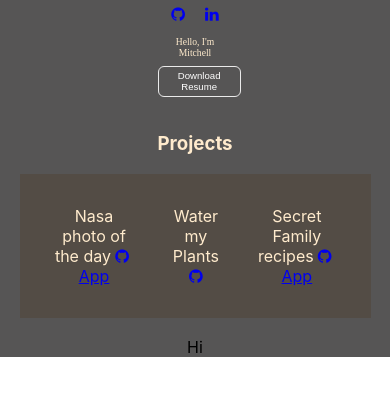
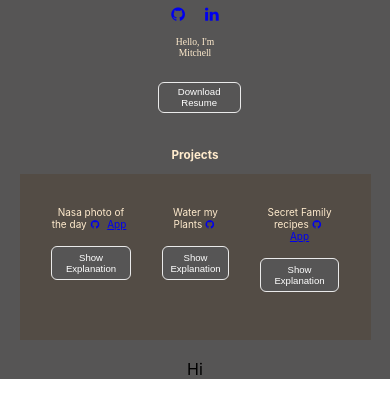
Before and after one commit to Mitchathy/Portfolio, a React (Create React App) app in the folder client/: page / in a window 390 px wide. Shown: the top 418 px of the page. Built offline with nearby package versions, Linux system fonts and the light colour scheme.

Commit message:
Added buttons for explanation and css

```diff
--- a/client/src/PortfolioContainer/Projects/Projects.css
+++ b/client/src/PortfolioContainer/Projects/Projects.css
@@ -8,7 +8,25 @@
     display: flex;
     flex-direction: row;
     padding: 1rem;
-    font-size: 2rem;
+    font-size: 18px;
+}
+button{
+    margin-bottom: 1rem;
+    margin-top: 1rem;
+    padding:10px 15px;
+    font-size: 8px;
+    color: white;
+    border-radius:6px;
+    border:1px solid #eaeaea;
+    box-shadow:  1px #626262;
+    transition: .4s;
+    background-color: rgb(86, 85, 85);
+}
+button:hover{
+    background-color:#181818;
+    border:2px solid white;
+    color:blanchedalmond;
+    box-shadow: 2px 2px 1px white;
 }
 .project1{
     margin: 5%;
@@ -22,8 +40,21 @@
 a{
     margin: 5%;
 }
+i:hover{
+    transform: scale(1.5);
+}
+a:hover{
+    color: blanchedalmond;
+}
 @media only screen and (max-width: 550px) {
+    .ProjectsContainer{
+        font-size: 10px;
+    }
     .Projects{
-     font-size: 1rem;
+     font-size: 10px;
+    }
+    button{
+        font-size: .6rem;
+        padding: 5px 7px
     }
  }
--- a/client/src/PortfolioContainer/Projects/Projects.js
+++ b/client/src/PortfolioContainer/Projects/Projects.js
@@ -13,17 +13,20 @@ export default function Projects() {
                             <i className='fa fa-github'> </i>
                                 </a>
                             <a href='https://nasa-photo-of-the-3mmm4jozo-eagleye1144.vercel.app/'>App</a>
+                                <button>Show Explanation</button>
                                  </div>
                     <div className='project2'>Water my Plants
                         <a href='https://github.com/Bulid-Week-Water-My-Plants/back-end'>
                             <i className='fa fa-github'> </i>
                                 </a>
+                                <button>Show Explanation</button>
                                  </div>
                     <div className='project3'>Secret Family recipes
                         <a href='https://github.com/secretFamiltRecipiesCookbook/frontEnd'>
                             <i className='fa fa-github'> </i>
                                 </a>
                                     <a href='https://secret-recipes-gold.vercel.app/'>App</a>
+                                    <button>Show Explanation</button>
                                         </div>
             </div>
        </div>
```
